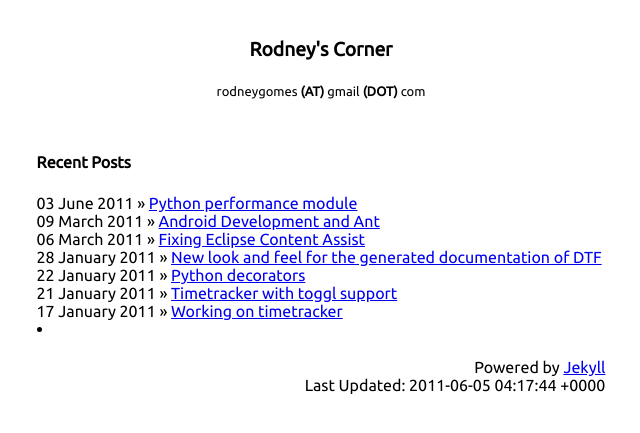
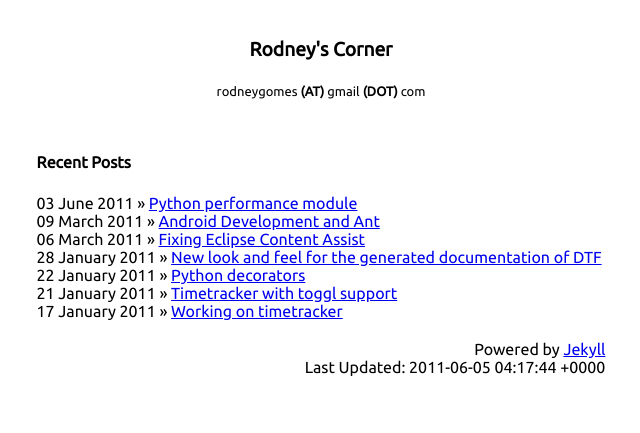
Before and after one commit to rlgomes/rlgomes.github.com, a Jekyll site: the page built from index.html, in a window 1280 px wide. Shown: the top 433 px of the page, without its empty margins (319-959 px from the left). Built offline with Jekyll 4.4.1, drawn with Linux system fonts in a browser that asks for light colours.

Commit message:
- tweaking the badge again

```diff
--- a/index.html
+++ b/index.html
@@ -9,7 +9,7 @@
        <span>{{ post.date | date_to_long_string }} </span> &raquo; <a class="postlink" href="{{ post.url }}">{{ post.title }}</a></h2><br/>
     {% endfor %}
 
-	<li id="github-badge"></li>
+	<div id="github-badge"></div>
 	<script type="text/javascript" charset="utf-8">
 	  GITHUB_USERNAME="rlgomes";
 	  GITHUB_LIST_LENGTH=10;
```
